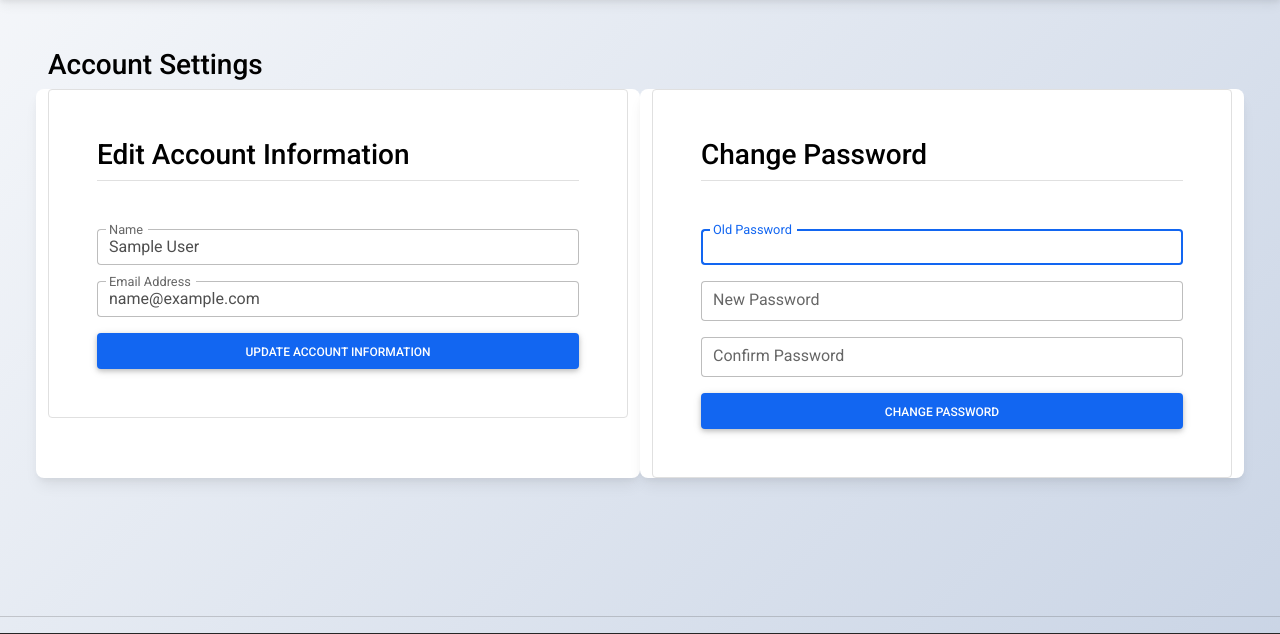
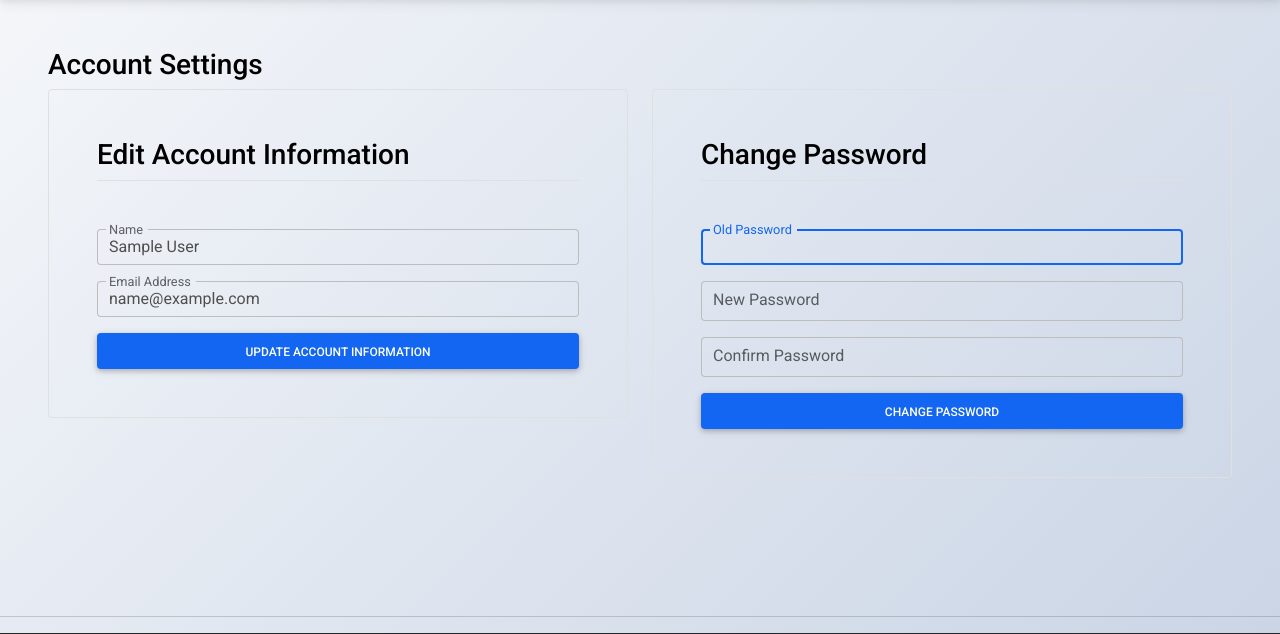
Before and after one commit to MeherajUlMahmmud/SLMS, a Django app: page /account-settings/ in a window 1280 px wide. Shown: the part 59-693 px from the top of the page. Run offline with Django 3.2, Linux system fonts and the light colour scheme; the visitor is signed in with stand-in values (Sample User, id 1); some libraries are stand-ins or nearby versions.

Commit message:
Update settings.html

```diff
--- a/templates/settings.html
+++ b/templates/settings.html
@@ -16,7 +16,7 @@
                 <p class="h3 text-black">Account Settings</p>
 
                 <div class="row">
-                    <div class="card col-12 col-sm-6">
+                    <div class=" col-12 col-sm-6">
                         <form action="" class="p-4 p-md-5 border rounded" method="post">
                             {% csrf_token %}
 
@@ -42,7 +42,7 @@
 
                     </div>
 
-                    <div class="card col-12 col-sm-6">
+                    <div class="col-12 col-sm-6">
                         <form action="" class="p-4 p-md-5 border rounded" method="post">
                             {% csrf_token %}
 
```
